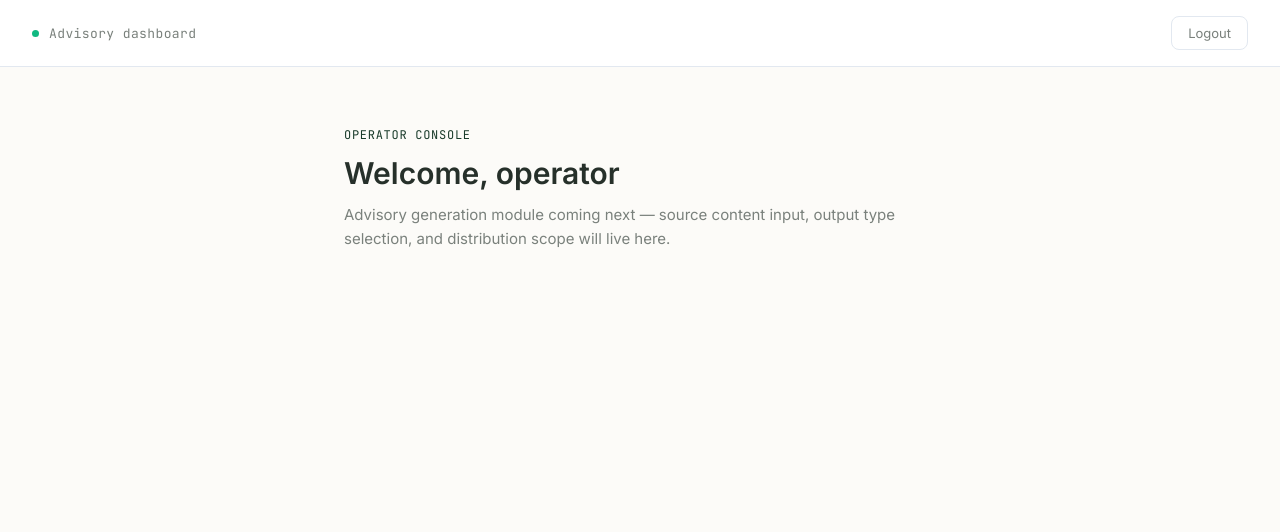
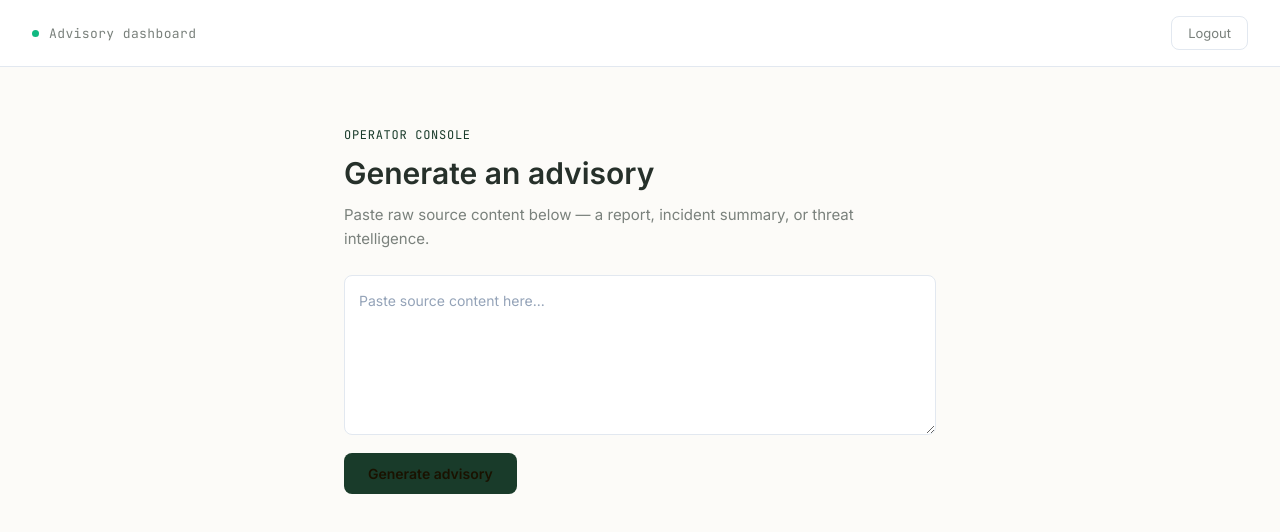
Before and after one commit to KundanTPrasad/sih26154, a React (Vite) app in the folder frontend/: page /dashboard in a window 1280 px wide. Shown: the top 532 px of the page. Built offline with nearby package versions, Linux system fonts and the light colour scheme; sample sign-in values are in the browser's storage.

Commit message:
Advisory generation UI connected to Dashboard with severity-coded display

```diff
--- a/frontend/src/Dashboard.css
+++ b/frontend/src/Dashboard.css
@@ -76,3 +76,145 @@
   line-height: 1.6;
   color: var(--text-secondary);
 }
+.source-textarea {
+  width: 100%;
+  min-height: 160px;
+  padding: 14px;
+  background: var(--surface);
+  border: 1px solid var(--border);
+  border-radius: 8px;
+  color: var(--text-primary);
+  font-family: var(--font-body);
+  font-size: 14px;
+  line-height: 1.6;
+  resize: vertical;
+}
+
+.source-textarea::placeholder {
+  color: var(--text-muted);
+}
+
+.source-textarea:focus {
+  border-color: var(--accent);
+  outline: none;
+}
+
+.generate-btn {
+  margin-top: 14px;
+  padding: 12px 24px;
+  background: var(--accent);
+  color: #1A1200;
+  border: none;
+  border-radius: 8px;
+  font-family: var(--font-body);
+  font-size: 14px;
+  font-weight: 600;
+  cursor: pointer;
+  transition: background 0.15s ease;
+}
+
+.generate-btn:hover:not(:disabled) {
+  background: var(--accent-hover);
+}
+
+.generate-btn:disabled {
+  opacity: 0.6;
+  cursor: not-allowed;
+}
+
+.dashboard-error {
+  margin-top: 16px;
+  font-size: 13px;
+  padding: 10px 12px;
+  border-radius: 6px;
+  background: rgba(224, 90, 90, 0.1);
+  color: #F0908F;
+  border: 1px solid rgba(224, 90, 90, 0.25);
+}
+.advisory-card {
+  margin-top: 32px;
+  padding: 24px;
+  background: var(--surface);
+  border: 1px solid var(--border);
+  border-radius: 12px;
+}
+
+.advisory-card-header {
+  display: flex;
+  align-items: center;
+  justify-content: space-between;
+  margin-bottom: 12px;
+}
+
+.advisory-ref {
+  font-family: var(--font-mono);
+  font-size: 12px;
+  color: var(--text-muted);
+  letter-spacing: 0.03em;
+}
+
+.severity-badge {
+  font-family: var(--font-mono);
+  font-size: 11px;
+  font-weight: 500;
+  letter-spacing: 0.04em;
+  text-transform: uppercase;
+  padding: 4px 10px;
+  border-radius: 20px;
+}
+
+.severity-low {
+  background: rgba(62, 207, 142, 0.12);
+  color: var(--success);
+}
+
+.severity-medium {
+  background: rgba(242, 169, 59, 0.12);
+  color: var(--accent);
+}
+
+.severity-high {
+  background: rgba(230, 126, 34, 0.14);
+  color: #E67E22;
+}
+
+.severity-critical {
+  background: rgba(224, 90, 90, 0.14);
+  color: #F0908F;
+}
+
+.advisory-subject {
+  font-family: var(--font-display);
+  font-size: 20px;
+  font-weight: 600;
+  margin-bottom: 20px;
+}
+
+.advisory-section {
+  margin-bottom: 18px;
+}
+
+.advisory-label {
+  font-family: var(--font-mono);
+  font-size: 11px;
+  letter-spacing: 0.04em;
+  text-transform: uppercase;
+  color: var(--text-muted);
+  margin-bottom: 6px;
+}
+
+.advisory-text {
+  font-size: 14px;
+  line-height: 1.6;
+  color: var(--text-primary);
+}
+
+.advisory-actions {
+  padding-left: 18px;
+}
+
+.advisory-actions li {
+  font-size: 14px;
+  line-height: 1.7;
+  color: var(--text-primary);
+}
--- a/frontend/src/Dashboard.jsx
+++ b/frontend/src/Dashboard.jsx
@@ -1,12 +1,35 @@
+import { useState } from 'react'
 import { useNavigate } from 'react-router-dom'
+import api from './api'
 import './Dashboard.css'
 
 function Dashboard() {
   const navigate = useNavigate()
+  const [sourceText, setSourceText] = useState('')
+  const [advisory, setAdvisory] = useState(null)
+  const [loading, setLoading] = useState(false)
+  const [error, setError] = useState('')
 
   const handleLogout = () => {
     localStorage.removeItem('token')
     navigate('/login')
+  }
+
+  const handleGenerate = async (e) => {
+    e.preventDefault()
+    setError('')
+    setAdvisory(null)
+    setLoading(true)
+    try {
+      const response = await api.post('/generate-advisory', {
+        source_text: sourceText
+      })
+      setAdvisory(response.data)
+    } catch (err) {
+      setError('Failed to generate advisory. Please try again.')
+    } finally {
+      setLoading(false)
+    }
   }
 
   return (
@@ -21,11 +44,60 @@ function Dashboard() {
 
       <main className="dashboard-main">
         <p className="dashboard-eyebrow">Operator console</p>
-        <h1>Welcome, operator</h1>
+        <h1>Generate an advisory</h1>
         <p className="dashboard-subtitle">
-          Advisory generation module coming next — source content input,
-          output type selection, and distribution scope will live here.
+          Paste raw source content below — a report, incident summary, or threat intelligence.
         </p>
+
+        <form onSubmit={handleGenerate} style={{ marginTop: '24px' }}>
+          <textarea
+            className="source-textarea"
+            placeholder="Paste source content here..."
+            value={sourceText}
+            onChange={(e) => setSourceText(e.target.value)}
+            required
+          />
+          <button type="submit" className="generate-btn" disabled={loading}>
+            {loading ? 'Generating...' : 'Generate advisory'}
+          </button>
+        </form>
+
+        {error && <p className="dashboard-error">{error}</p>}
+                {advisory && (
+          <div className="advisory-card">
+            <div className="advisory-card-header">
+              <span className="advisory-ref">{advisory.reference}</span>
+              <span className={`severity-badge severity-${advisory.severity.toLowerCase()}`}>
+                {advisory.severity}
+              </span>
+            </div>
+            <h2 className="advisory-subject">{advisory.subject}</h2>
+
+            <div className="advisory-section">
+              <p className="advisory-label">Summary</p>
+              <p className="advisory-text">{advisory.summary}</p>
+            </div>
+
+            <div className="advisory-section">
+              <p className="advisory-label">Affected parties</p>
+              <p className="advisory-text">{advisory.affected_parties}</p>
+            </div>
+
+            <div className="advisory-section">
+              <p className="advisory-label">Impact</p>
+              <p className="advisory-text">{advisory.impact}</p>
+            </div>
+
+            <div className="advisory-section">
+              <p className="advisory-label">Recommended actions</p>
+              <ul className="advisory-actions">
+                {advisory.recommended_actions.map((action, index) => (
+                  <li key={index}>{action}</li>
+                ))}
+              </ul>
+            </div>
+          </div>
+        )}
       </main>
     </div>
   )
```
